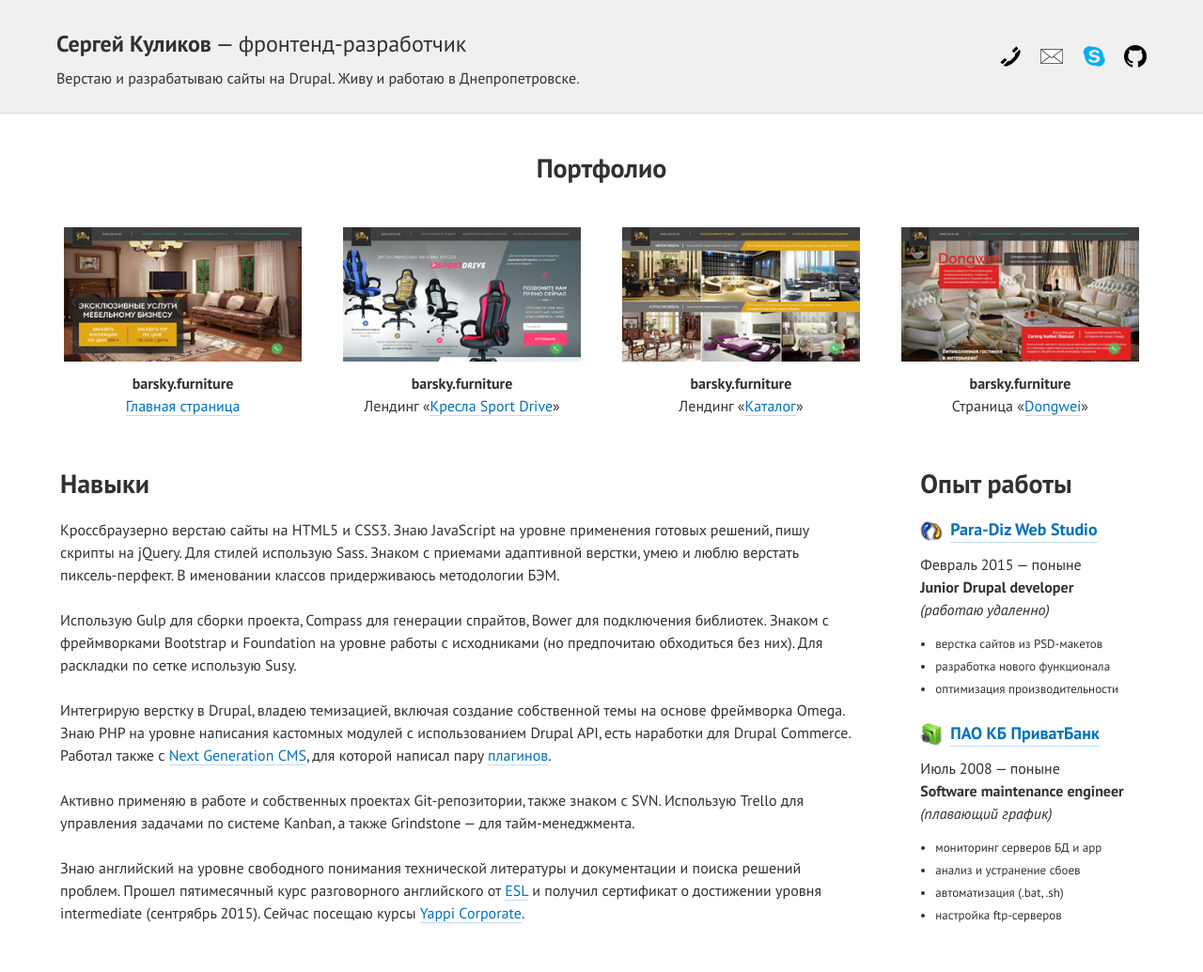
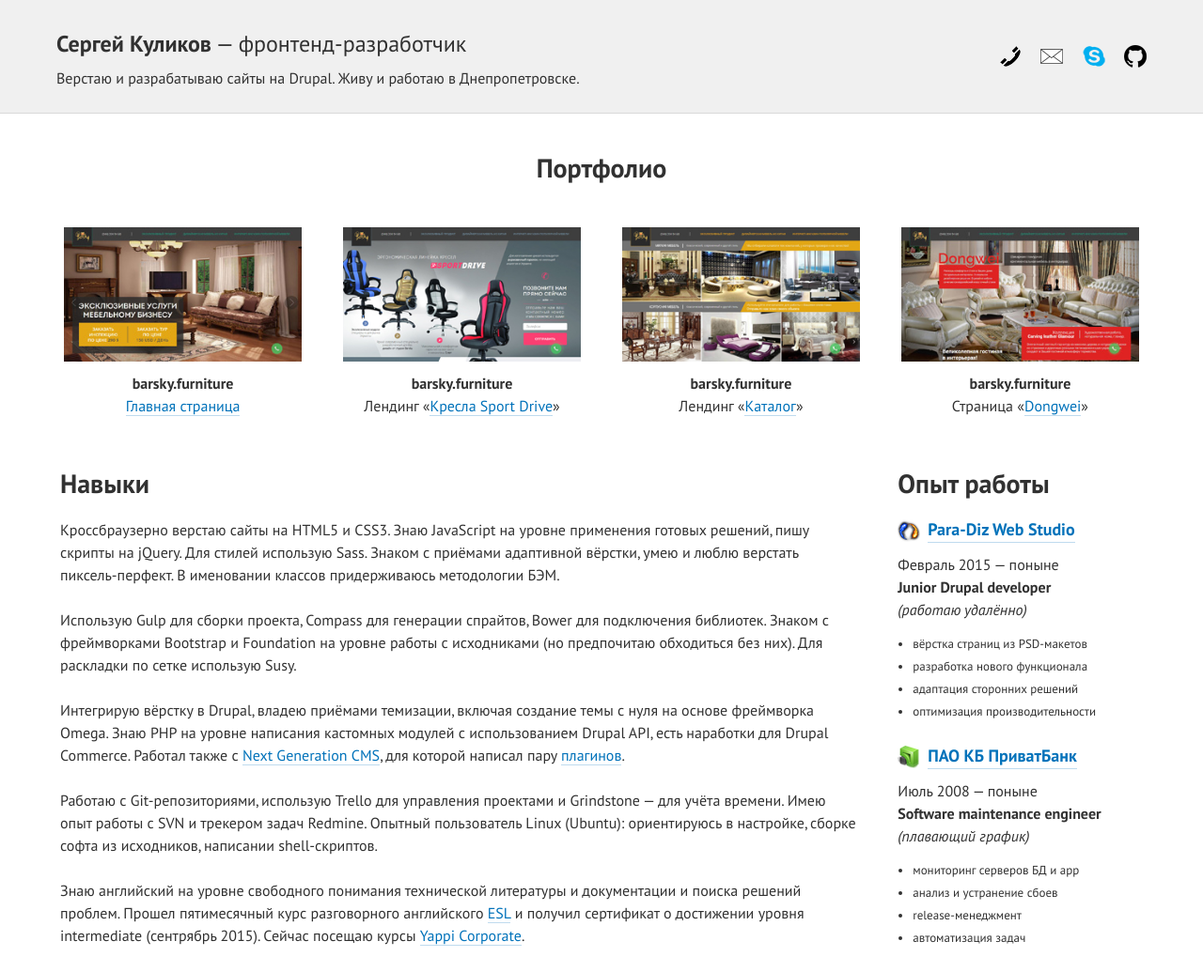
Before and after one commit to web-padawan/web-padawan.github.io, a Jekyll site: the page built from index.html, in a window 1280 px wide. Shown: the whole page at 94% size. Built offline with Jekyll 4.4.1, drawn with Linux system fonts in a browser that asks for light colours; before the commit the page ends 1011 px from its top, so only the background shows below that.

Commit message:
[mod] edit text, fix padding

```diff
--- a/_includes/experience.html
+++ b/_includes/experience.html
@@ -6,10 +6,11 @@
     <a class="experience-company__title" href="http://para-diz.com.ua" target="_blank">Para-Diz Web Studio</a>
     <div class="experience-company__period">Февраль 2015 — поныне</div>
     <div class="experience-company__job">Junior Drupal developer</div>
-    <div class="experience-company__note">(работаю удаленно)</div>
+    <div class="experience-company__note">(работаю удалённо)</div>
     <ul class="experience-company__description">
-      <li>верстка сайтов из PSD-макетов</li>
+      <li>вёрстка страниц из PSD-макетов</li>
       <li>разработка нового функционала</li>
+      <li>адаптация сторонних решений</li>
       <li>оптимизация производительности</li>
     </ul>
   </div>
@@ -23,8 +24,8 @@
     <ul class="experience-company__description">
       <li>мониторинг серверов БД и app</li>
       <li>анализ и устранение сбоев</li>
-      <li>автоматизация (.bat, .sh)</li>
-      <li>настройка ftp-серверов</li>
+      <li>release-менеджмент</li>
+      <li>автоматизация задач</li>
     </ul>
   </div>
 </div>
--- a/_includes/skills.html
+++ b/_includes/skills.html
@@ -2,7 +2,7 @@
     <h2 class="skills__title">Навыки</h2>
     <p class="skills__text">
       <span>Кроссбраузерно верстаю сайты на HTML5 и CSS3. Знаю JavaScript на уровне применения готовых решений, пишу скрипты на jQuery.</span>
-      <span>Для стилей использую Sass. Знаком с приемами адаптивной верстки, умею и люблю верстать пиксель-перфект.</span>
+      <span>Для стилей использую Sass. Знаком с приёмами адаптивной вёрстки, умею и люблю верстать пиксель-перфект.</span>
       <span>В именовании классов придерживаюсь методологии БЭМ.</span>
     </p>
     <p class="skills__text">
@@ -11,18 +11,19 @@
       <span>Для раскладки по сетке использую Susy.</span>
     </p>
     <p class="skills__text">
-      <span>Интегрирую верстку в Drupal, владею темизацией, включая создание собственной темы на основе фреймворка Omega.</span>
+      <span>Интегрирую вёрстку в Drupal, владею приёмами темизации, включая создание темы с нуля на основе фреймворка Omega.</span>
       <span>Знаю PHP на уровне написания кастомных модулей с использованием Drupal API, есть наработки для Drupal Commerce.</span>
       <span>Работал также с <a href="http://ngcms.ru" target="_blank">Next Generation CMS</a>, для которой написал</span>
       <span>пару <a href="https://github.com/web-padawan/ngplugins" target="_blank">плагинов</a>.</span>
     </p>
     <p class="skills__text">
-      <span>Активно применяю в работе и собственных проектах Git-репозитории, также знаком с SVN.</span>
-      <span>Использую Trello для управления задачами по системе Kanban, а также Grindstone — для тайм-менеджмента.</span>
+      <span>Работаю с Git-репозиториями, использую Trello для управления проектами и Grindstone — для учёта времени.</span>
+      <span>Имею опыт работы с SVN и трекером задач Redmine.</span>
+      <span>Опытный пользователь Linux (Ubuntu): ориентируюсь в настройке, сборке софта из исходников, написании shell-скриптов.</span>
     </p>
     <p class="skills__text">
       <span>Знаю английский на уровне свободного понимания технической литературы и документации и поиска решений проблем.</span>
-      <span>Прошел пятимесячный курс разговорного английского от <a href="http://esl.apslogos.com" target="_blank">ESL</a></span>
+      <span>Прошел пятимесячный курс разговорного английского <a href="http://esl.apslogos.com" target="_blank">ESL</a></span>
       <span>и получил сертификат о достижении уровня intermediate (сентрябрь 2015).</span>
       <span>Сейчас посещаю курсы <a href="http://www.yappicorp.com.ua" target="_blank">Yappi Corporate</a>.</span>
     </p>
--- a/assets/css/app.css
+++ b/assets/css/app.css
@@ -747,14 +747,14 @@
 }
 
 .experience {
-  padding: 24px;
-  padding-bottom: 0;
+  padding: 24px 24px 0 24px;
 }
 @media (min-width: 1024px) {
   .experience {
     width: 23.72881%;
     float: right;
     margin-right: 0;
+    padding-left: 0;
   }
 }
 .experience__title {
--- a/sass/blocks/_experience.scss
+++ b/sass/blocks/_experience.scss
@@ -1,9 +1,9 @@
 .experience {
-  padding: $vert-spacing-unit;
-  padding-bottom: 0;
+  padding: $vert-spacing-unit $vert-spacing-unit 0 $vert-spacing-unit;
 
   @include breakpoint($md) {
     @include span(last 3 of 12);
+    padding-left: 0;
   }
 
   &__title {
```
Also changed, not shown: assets/css/app.min.css.
